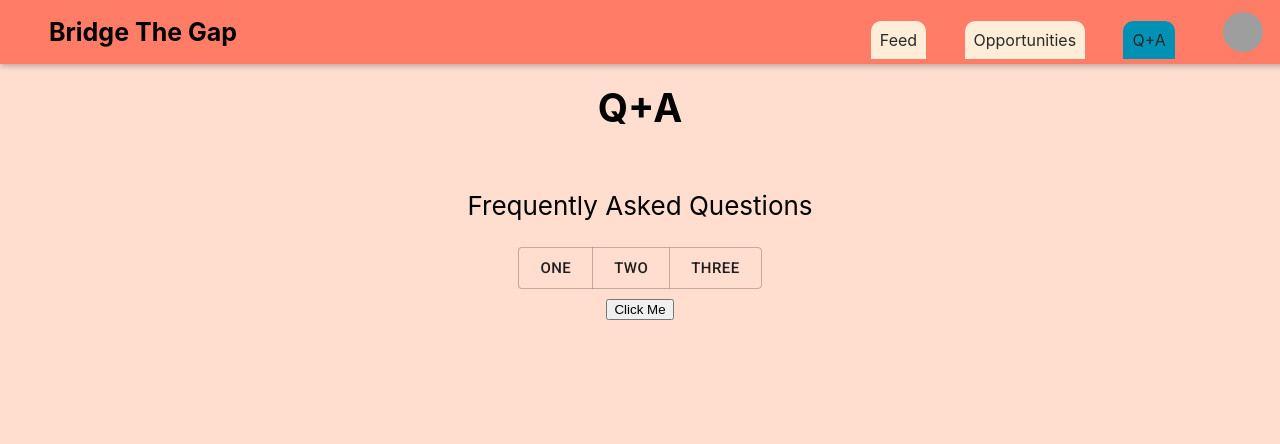
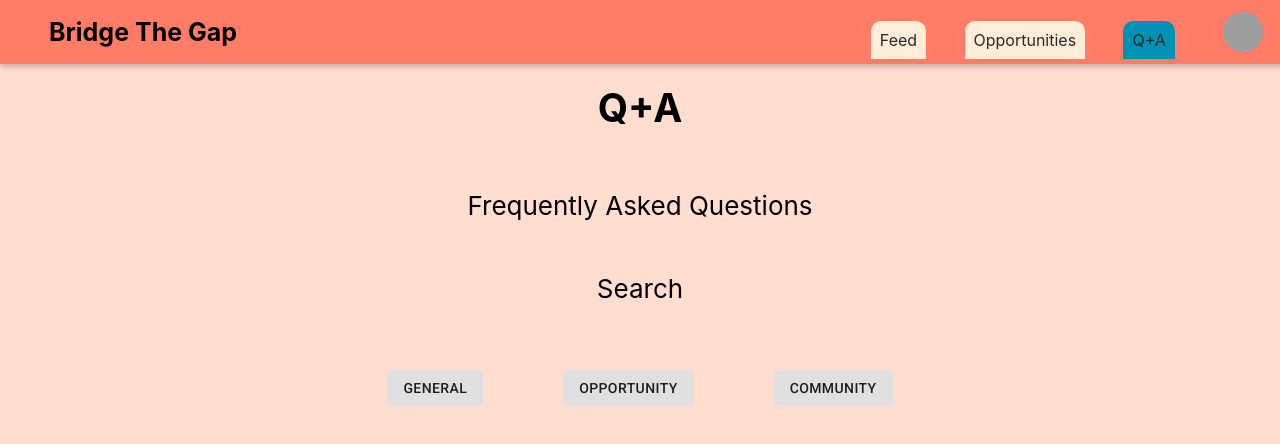
Before and after one commit to ReshmiCode/Bridge-The-Gap, a React (Create React App) app in the folder website/: page /qna in a window 1280 px wide. Shown: the top 444 px of the page. Built offline with nearby package versions, Linux system fonts and the light colour scheme; no server answers; grey boxes are pictures that could not be loaded.

Commit message:
ButtonLayout

```diff
--- a/website/package.json
+++ b/website/package.json
@@ -7,6 +7,7 @@
     "@material-ui/icons": "^4.9.1",
     "@material-ui/lab": "^4.0.0-alpha.56",
     "axios": "^0.19.2",
+    "material-ui-search-bar": "^0.4.2",
     "react": "^16.13.1",
     "react-dom": "^16.13.1",
     "react-google-login": "^5.1.20",
--- a/website/src/screens/QnA.js
+++ b/website/src/screens/QnA.js
@@ -1,6 +1,12 @@
 import React from "react";
 import Button from '@material-ui/core/Button';
-import ButtonGroup from '@material-ui/core/ButtonGroup';
+
+const direction = {
+  flexdirection: "row"
+};
+const size = {
+  margin: 40
+};
 
 function QnA() {
   return (
@@ -8,18 +14,19 @@ function QnA() {
       <h2> Q+A </h2>
       <p>Frequently Asked Questions</p>
 
-      <ButtonGroup size="large" color="#c4c4c4" aria-label="large outlined primary button group">
-        <Button>One</Button>
-        <Button>Two</Button>
-        <Button>Three</Button>
-      </ButtonGroup>
+      <p>Search</p>
 
-      <body>
-        <form>
-          <button name = "button" value = "Ok" type = "button">Click Me</button>
-        </form>
-      </body>
-
+      <div style={direction}>
+      <Button variant="contained" color="#C4C4C4" disableElevation style={size}>
+        General
+      </Button>
+      <Button variant="contained" color="#C4C4C4" disableElevation style={size}>
+        Opportunity
+      </Button>
+      <Button variant="contained" color="#C4C4C4" disableElevation style={size}>
+        Community
+      </Button>
+      </div>
 
     </div>
   );
```
Also changed, not shown: 2 other files (tests, documents, lock files or other folders).
